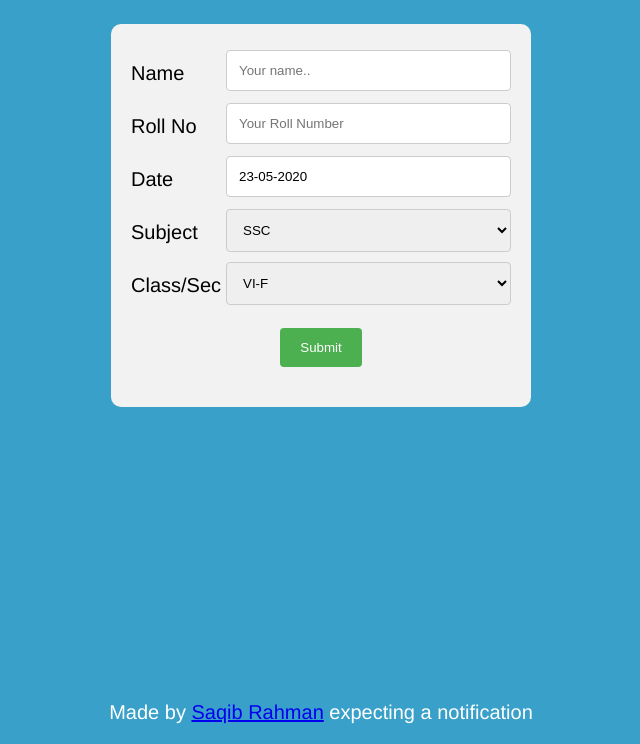
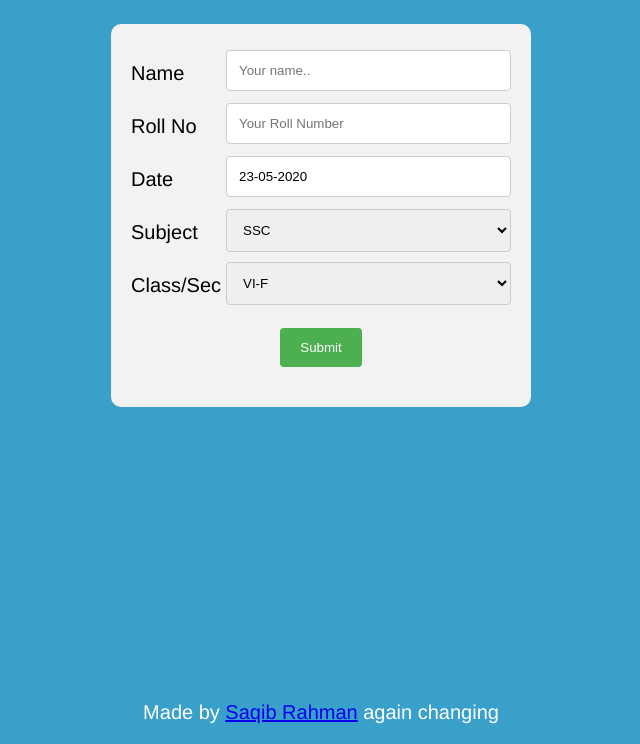
Before and after one commit to rahman-saqib/MiniAttendanceManagementSystem-Node.js, a website: page sites/index.html in a window 1280 px wide. Shown: the part 56-800 px from the top of the page, without its empty margins (319-959 px from the left). Drawn offline with Linux system fonts and the light colour scheme.

Commit message:
Update index.html

```diff
--- a/sites/index.html
+++ b/sites/index.html
@@ -205,6 +205,6 @@ AAAAAAAAAAAAAA==" rel="icon" type="image/x-icon" />
   </form>
 </div>
 <div class="footer">
-<p>Made by <a href="https://www.linkedin.com/in/srahman-985a7316a/">Saqib Rahman</a> expecting a notification</p>
+<p>Made by <a href="https://www.linkedin.com/in/srahman-985a7316a/">Saqib Rahman</a> again changing</p>
 </div>
 </body>
```
